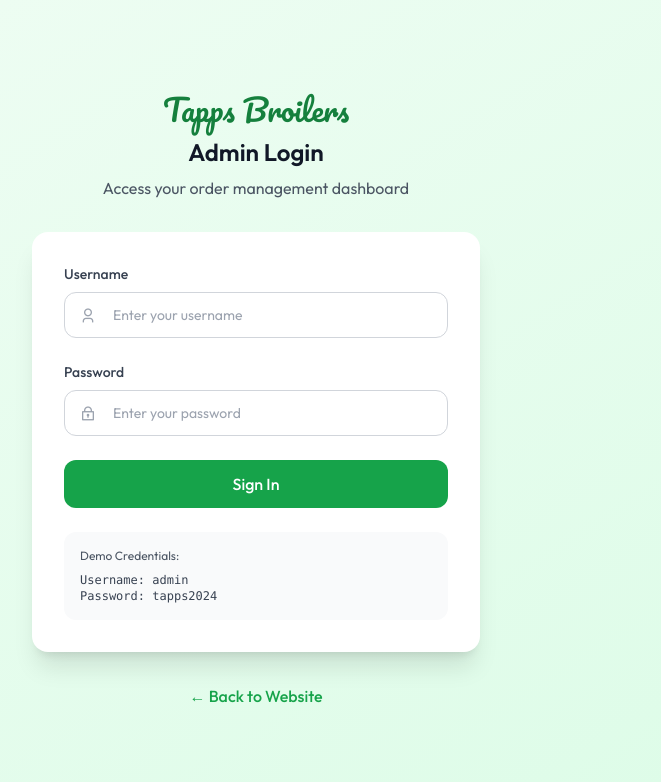
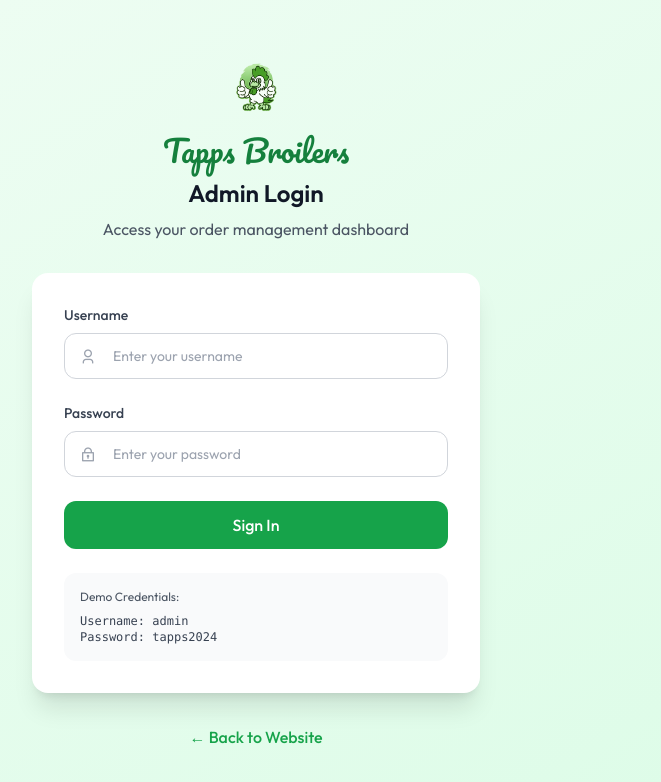
Before and after one commit to samziro/Tapps, a Next.js app: page /admin/login in a window 1280 px wide. Shown: the top 782 px of the page, without its empty margins (384-1045 px from the left). Built offline with nearby package versions, Linux system fonts and the light colour scheme.

Commit message:
admin button

```diff
--- a/app/admin/login/page.tsx
+++ b/app/admin/login/page.tsx
@@ -3,6 +3,7 @@
 import { useState } from 'react';
 import { useRouter } from 'next/navigation';
 import Link from 'next/link';
+import Image from 'next/image';
 
 export default function AdminLoginPage() {
   const [credentials, setCredentials] = useState({
@@ -42,6 +43,13 @@
         {/* Header */}
         <div className="text-center mb-8">
           <Link href="/" className="inline-block">
+            <Image
+              src="/favicon.png"
+              alt="Tapps Broilers Logo"
+              width={80}
+              height={80}
+              className="mx-auto mb-2 rounded-full"
+            />
             <h1 className="text-3xl font-['Pacifico'] text-green-700 mb-2">Tapps Broilers</h1>
           </Link>
           <h2 className="text-2xl font-bold text-gray-900 mb-2">Admin Login</h2>
```
